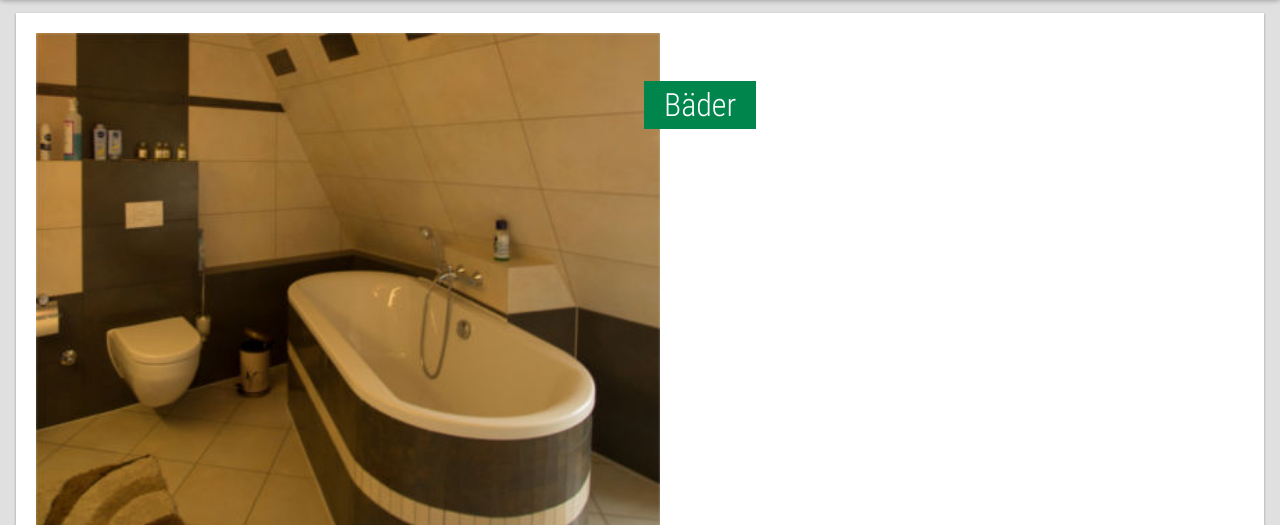
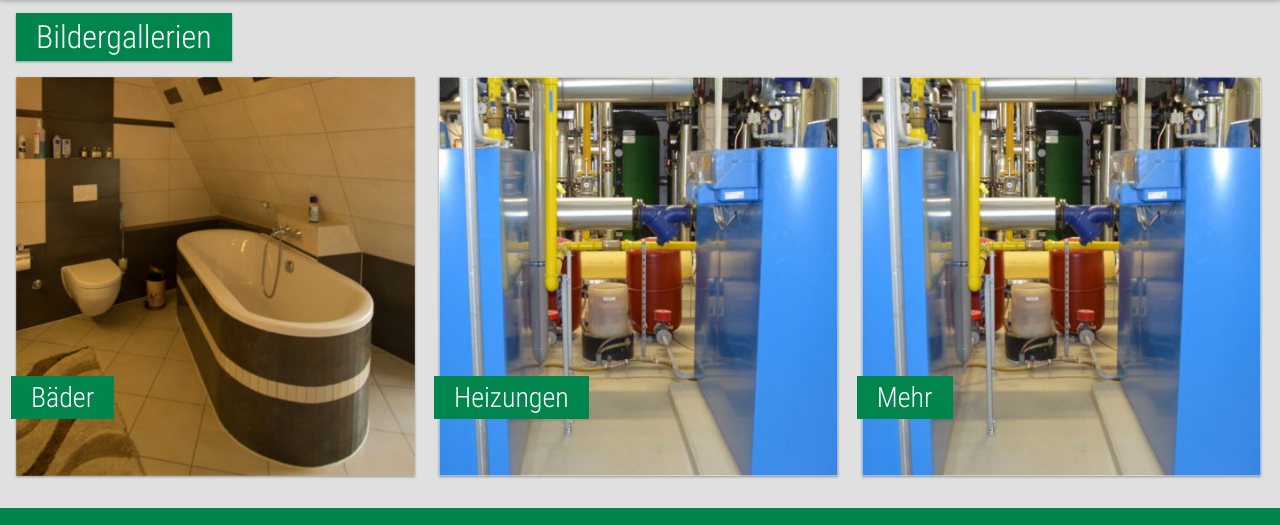
Before and after one commit to mYstar/praeger, a website: page app/page/gallery.html in a window 1280 px wide. Shown: the part 241-766 px from the top of the page. Drawn offline with nearby package versions, Linux system fonts and the light colour scheme; files that its build step writes are made by us from their sources.

Commit message:
gallery style for tablet&pc

```diff
--- a/app/page/gallery.html
+++ b/app/page/gallery.html
@@ -90,17 +90,26 @@
 		</ul>
 	</nav>
 	<div class="main">
-		<div class="page">
+		<div class="top-heading-wrap clearfix">
+			<a class="top-heading">Bildergallerien</a>
+		</div>
+		<div class="gallery _1">
 			<div class="image-wrap" onclick="javascript:showBathGallery()">
 				<img src="../images/gallery_bad.jpg" srcset="../images/gallery_bad_x2.jpg 2x" >
 			</div>
-		<a class="heading">Bäder</a>
+			<a class="heading" onclick="javascript:showBathGallery()">Bäder</a>
 		</div>
-		<div class="page">
+		<div class="gallery _2">
 			<div class="image-wrap" onclick="javascript:showHeatingGallery()">
 				<img src="../images/gallery_heizung.jpg" srcset="../images/gallery_heizung_x2.jpg 2x" >
 			</div>
-		<a class="heading">Heizungen</a>
+			<a class="heading" onclick="javascript:showHeatingGallery()">Heizungen</a>
+		</div>
+		<div class="gallery _3">
+			<div class="image-wrap" onclick="javascript:showHeatingGallery()">
+				<img src="../images/gallery_heizung.jpg" srcset="../images/gallery_heizung_x2.jpg 2x" >
+			</div>
+			<a class="heading" onclick="javascript:showHeatingGallery()">Mehr</a>
 		</div>
 	</div>
 	<div class="footer">
--- a/app/styles/main.scss
+++ b/app/styles/main.scss
@@ -30,6 +30,7 @@ html, body {
 	background-color: $blackdivide;
 }
 .page,
+.gallery,
 .section {
 	margin-bottom: $content_margin;
 	width: 100%;
@@ -39,34 +40,42 @@ html, body {
 	@include shadow(1);
 }
 .page .image-wrap,
+.gallery .image-wrap,
 .section .image-wrap{
 	width: 100%;
 	max-height: 500px;
 	overflow: hidden;
 }
 .page img,
+.gallery img,
 .section img{
 	width: 100%;
 }
 .page .heading,
+.gallery .heading,
 .section .heading{
 	background-color: $main;
 	color: $whiteprimary;
 	position: relative;
 	float: left;
-	top: -80px;
+	top: -100px;
 	left: -5px;
 	padding: 5px 20px;
 	margin-bottom: -57px;
 	font-weight: 300;
 	font-size: 28px;
 }
+.top-heading-wrap{
+	display:none;
+}
 .page a,
+.gallery a,
 .section a{
 	color: $main;
 	text-decoration: none;
 }
 .page p,
+.gallery p,
 .section p{
 	margin: 0;
 	padding: 20px;
@@ -113,8 +122,9 @@ html, body {
 
 /** Larger Screens - tablets**/
 @media all and (min-width: 600px){
-	.content {
-		width: 49%;
+	.content,
+	.gallery{
+		width: 48.75%;
 	}
 	._1, ._3, ._5 {
 		margin-right: 1.5%;
@@ -150,11 +160,25 @@ html, body {
 		float: right;
 		left: 36px;
 	}
+	.top-heading{
+		float: left;
+		background-color: $main;
+		color: $whiteprimary;
+		padding: 5px 20px;
+		font-weight: 300;
+		font-size: 32px;
+		@include shadow(1);
+	}
+	.top-heading-wrap{
+		display:block;
+		margin-bottom: 16px;
+	}
 }
 /** Larger Screens - desktops**/
 
 @media all and (min-width: 990px) {
-	.content {
+	.content,
+	.gallery{
 		width: 32%;
 	}
 	._1, ._2, ._4, ._5 {
```
Lines whose indentation alone changed are shown as unchanged.
